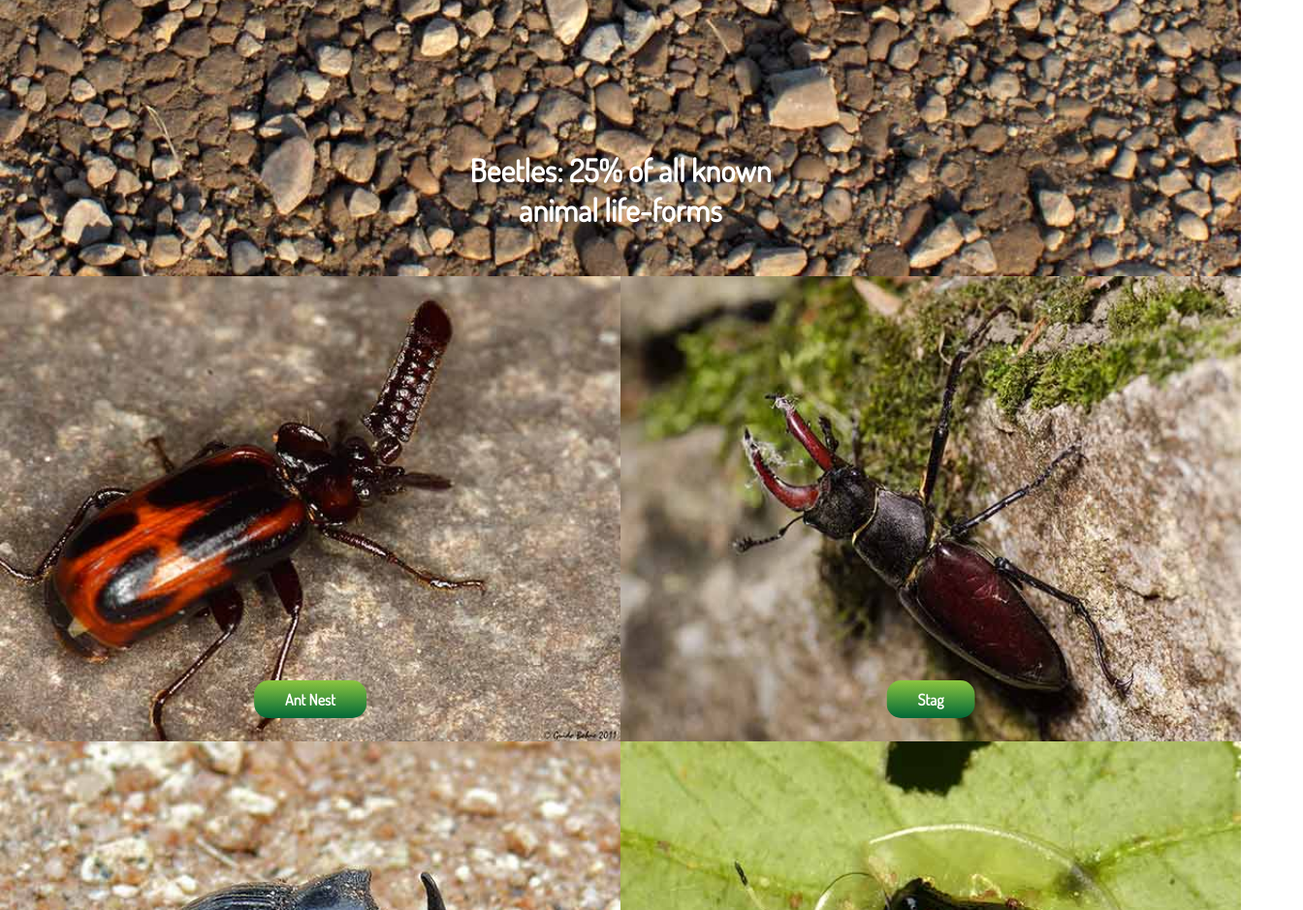
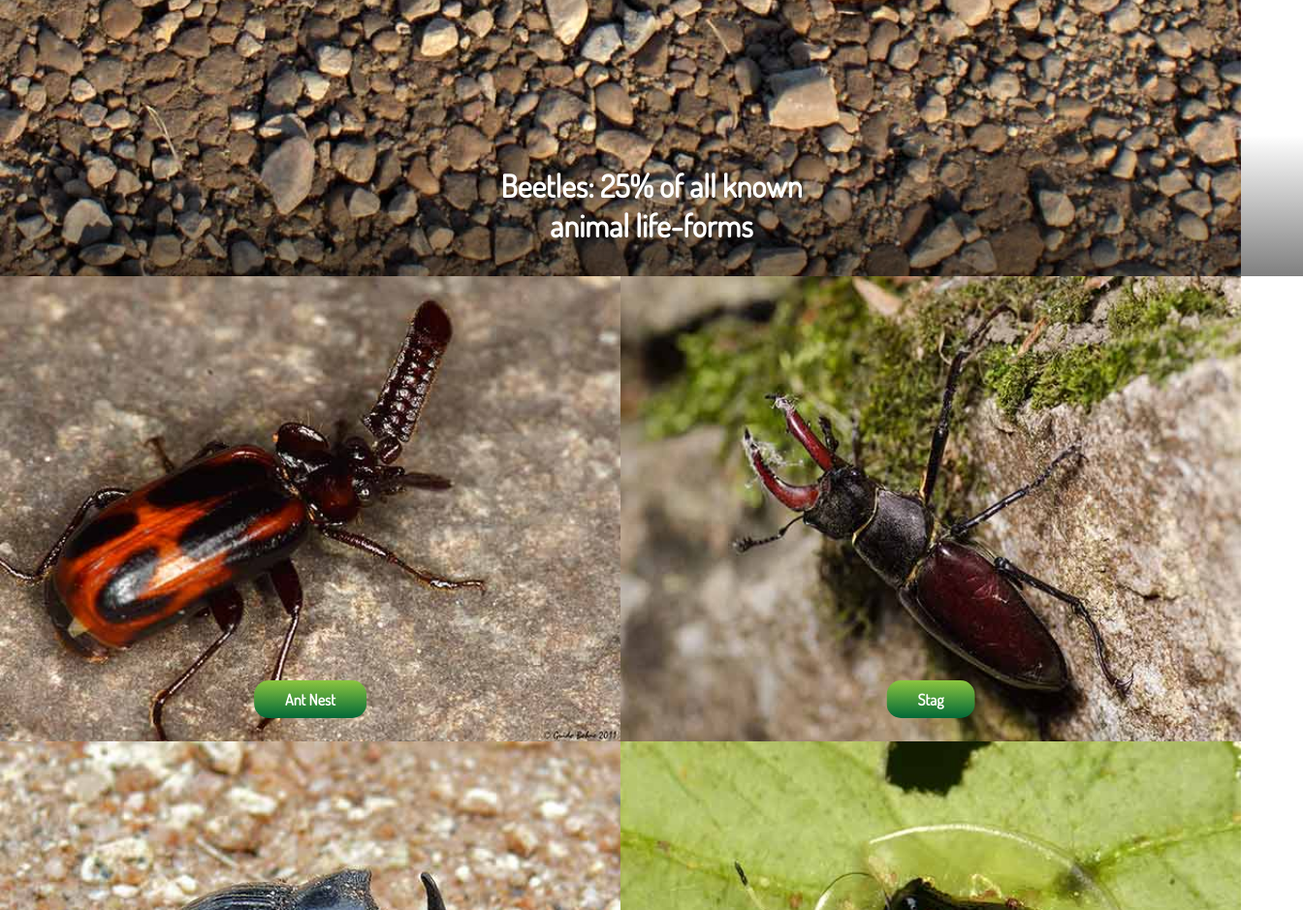
Before and after one commit to kaybow/dsn1674-assignment-7, a plain HTML site: page index.html in a window 1280 px wide. Shown: the part 900-1839 px from the top of the page at 97% size, 1344 px wide, since content can reach past the window. Drawn offline with Linux system fonts and the light colour scheme.

Commit message:
added gradient to paragraph

```diff
--- a/css/main.css
+++ b/css/main.css
@@ -69,13 +69,14 @@ img {
 }
 
 p {
+	background-image: linear-gradient(to bottom, transparent, rgba(0,0,0,0.5));
 	position: absolute;
 	text-align: center;
 	color: white;
-	bottom:1.5em;
+	bottom: 0;
 	width: 100%;
 	font-size: 2rem;
-	padding: 0;
+	padding: 1em;
 	margin: 0;
 }
 
```
